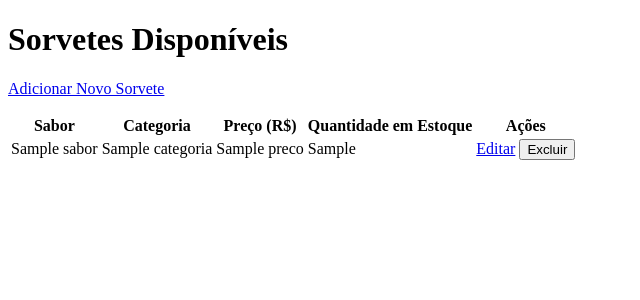
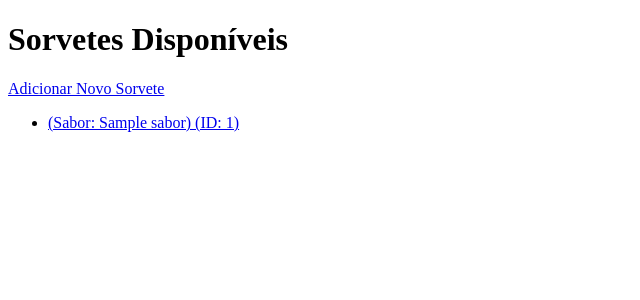
Before and after one commit to cntoo/Sorveteria, a Flask app: template app/templates/sorvetes.html in a window 1280 px wide. Shown: the top 300 px of the page, without its empty margins (0-640 px from the left). Run offline with Flask 3, Linux system fonts and the light colour scheme; the template is opened without the code that fills it: most values are stand-ins (such as "Sample title", 1, 10 or a date in 2020).

Commit message:
realase 0.6

```diff
--- a/app/models.py
+++ b/app/models.py
@@ -1,6 +1,6 @@
 # app/models.py
 from config import db
-
+from app.categoria.categoria_model import Categoria
 
 class Sorvete(db.Model):
     id = db.Column(db.Integer, primary_key=True)
--- a/app/templates/adicionar_sorvete.html
+++ b/app/templates/adicionar_sorvete.html
@@ -8,7 +8,7 @@
 
   <body>
     <h1>Adicionar Novo Sorvete</h1>
-    <form action="{{url_for('sorveteria.listar_sorvetes')}}" method="post">
+    <form action="{{url_for('sorveteria.lista_sorvetes')}}" method="post">
       <label for="sabor">Sabor:</label><br />
       <input type="text" id="sabor" name="sabor" required /><br />
       <label for="preco">Preço (R$):</label><br />
--- a/app/templates/sorvetes.html
+++ b/app/templates/sorvetes.html
@@ -12,35 +12,10 @@
         >Adicionar Novo Sorvete</a
       >
     </p>
-    <table>
-      <thead>
-        <tr>
-          <th>Sabor</th>
-          <th>Categoria</th>
-          <th>Preço (R$)</th>
-          <th>Quantidade em Estoque</th>
-          <th>Ações</th>
-        </tr>
-      </thead>
-      <tbody>
-        {% for sorvete in sorvetes %}
-        <tr>
-          <td>{{ sorvete.sabor }}</td>
-          <td>{{ sorvete.categoria.nome }}</td>
-          <td>{{ sorvete.preco }}</td>
-          <td>{{ sorvete.quantidade_estoque }}</td>
-          <td>
-            <a
-              href="{{ url_for('sorveteria.editar_sorvete', sorvete_id=sorvete.id) }}"
-              >Editar</a
-            >
-            <form method="post" style="display: inline">
-              <button type="submit">Excluir</button>
-            </form>
-          </td>
-        </tr>
-        {% endfor %}
-      </tbody>
-    </table>
+    <ul>
+      {% for sorvete in sorvetes %}
+      <li><a href="{{ url_for('sorveteria.get_sorvete', sorvete_id=sorvetes['id']) }}">(Sabor: {{ sorvete.sabor }}) (ID: {{ sorvete.id }})</a></li>
+      {% endfor %}
+    </ul>
   </body>
 </html>
```
Also changed, not shown: app/view.py (+13 -2 lines), 1 other file.
